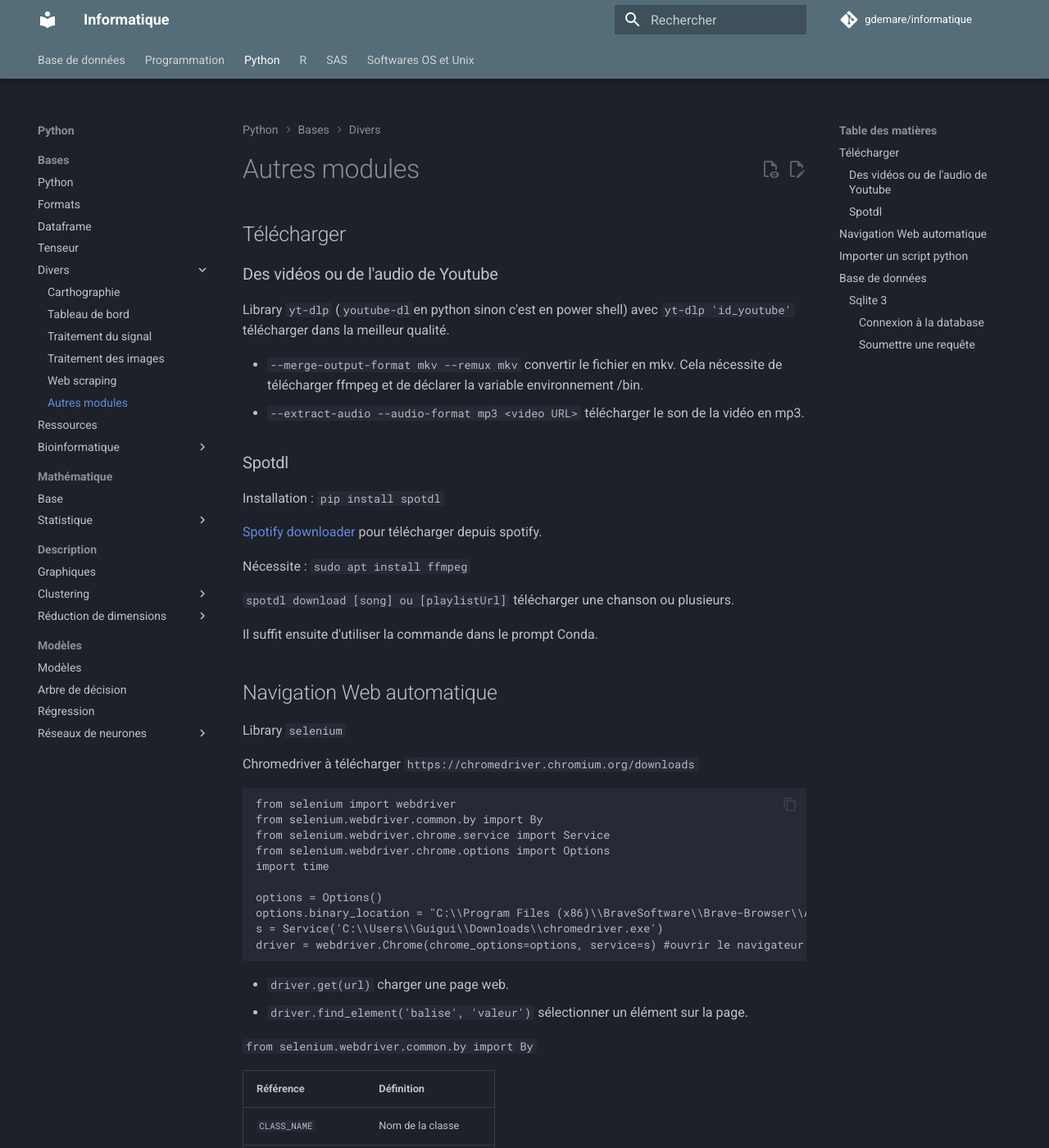
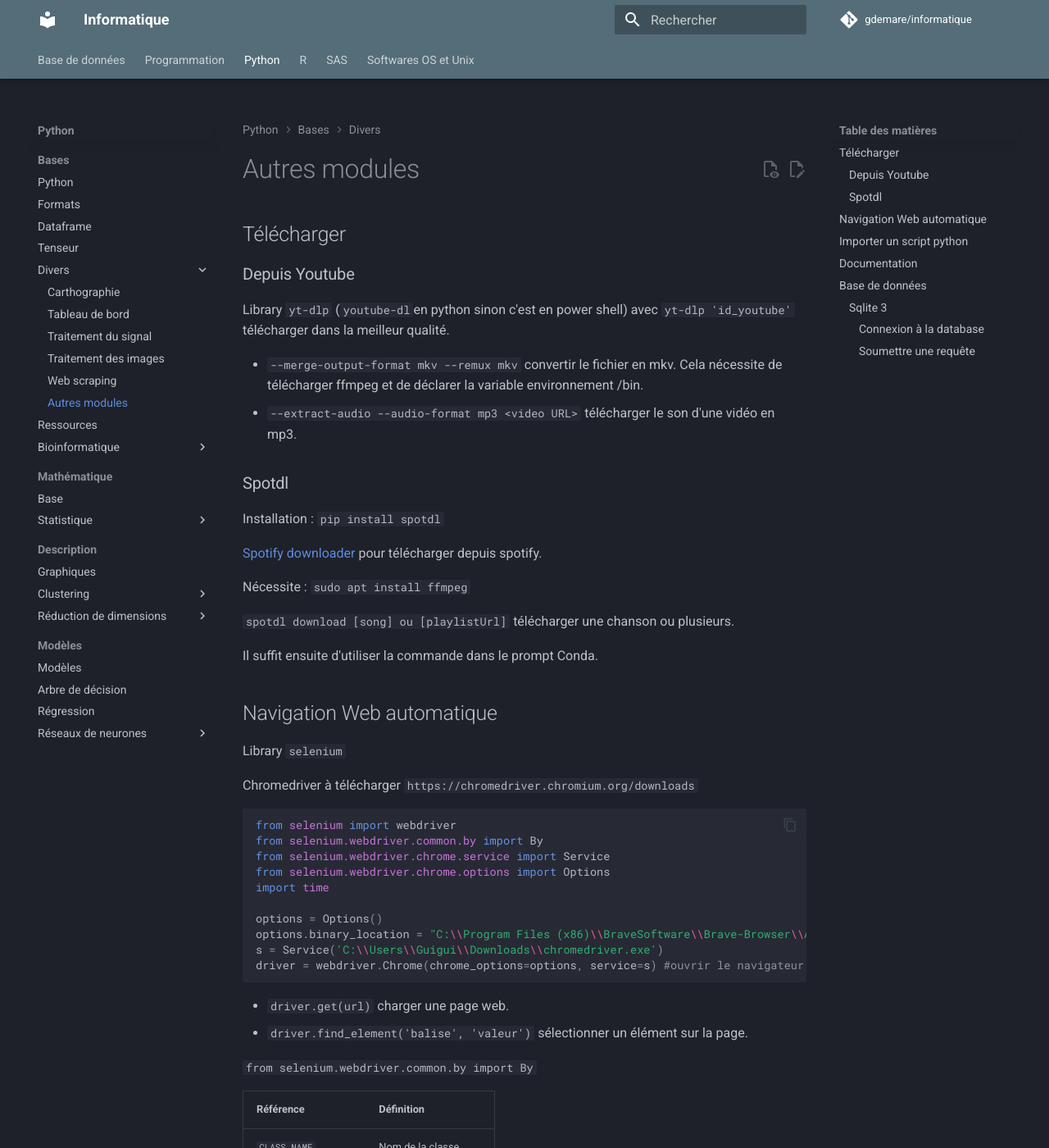
Before and after one commit to gdemare/Informatique, an MkDocs documentation site: the page built from docs/python/modules-supplementaires_py.md, in a window 1280 px wide and 1400 px high. Shown: the whole window at 82% size. Built offline with MkDocs 1.6.1 and Material for MkDocs 9.7.7, drawn with Linux system fonts in a browser that asks for light colours; comment, search, counter and statistics services are not loaded; some of the changed text lies outside the part shown.

Commit message:
Update modules-supplementaires_py.md

````diff
--- a/docs/python/modules-supplementaires_py.md
+++ b/docs/python/modules-supplementaires_py.md
@@ -1,11 +1,11 @@
 ## Télécharger
 
-### Des vidéos ou de l'audio de Youtube
+### Depuis Youtube
 
 Library `yt-dlp` (`youtube-dl`en python sinon c'est en power shell) avec `yt-dlp 'id_youtube'` télécharger dans la meilleur qualité.
 
 * `--merge-output-format mkv --remux mkv` convertir le fichier en mkv. Cela nécessite de télécharger ffmpeg et de déclarer la variable environnement /bin.
-* `--extract-audio --audio-format mp3 <video URL>` télécharger le son de la vidéo en mp3.
+* `--extract-audio --audio-format mp3 <video URL>` télécharger le son d'une vidéo en mp3.
 
 ### Spotdl
 
@@ -25,7 +25,7 @@
 
 Chromedriver à télécharger `https://chromedriver.chromium.org/downloads`
 
-```
+``` py
 from selenium import webdriver
 from selenium.webdriver.common.by import By
 from selenium.webdriver.chrome.service import Service
@@ -66,6 +66,13 @@
 * `call([sys.executable, 'C:\\temp\\hello2.py'], shell=True)` importer un script python.
 * `['java', '-jar', 'temp.jar' param1, param2]` exécuter un script java.
 
+## Documentation
+
+Packages pour générer de la documentation :
+
+* [Read the docs](https://docs.readthedocs.io/en/stable/tutorial)
+* [Sphinx - python doc generator](https://www.sphinx-doc.org/en/master/#)
+
 ## Base de données
 
 ### Sqlite 3
@@ -74,7 +81,7 @@
 
 #### Connexion à la database
 
-```
+``` py
 conn = sqlite3.connect('base de donnees.db')
 c = conn.cursor()
 ```
````
